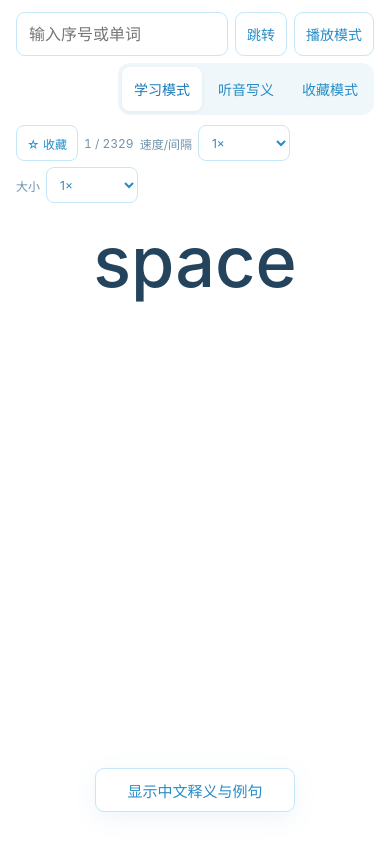
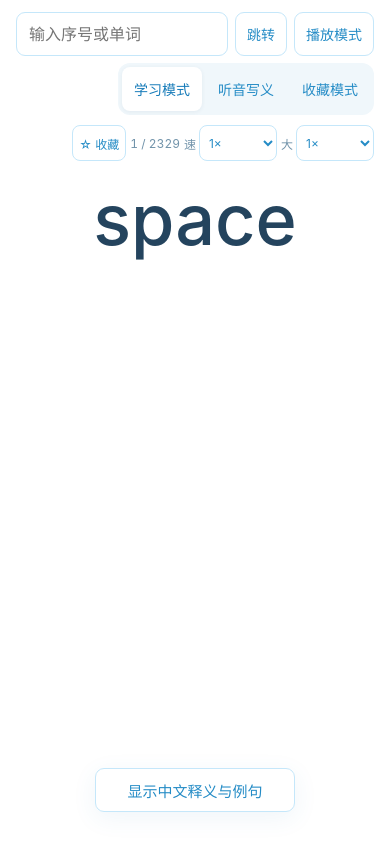
Before and after one commit to clearlove8888/Aword, a Vue app: page / in a window 390 px wide. Built offline with nearby package versions, Linux system fonts and the light colour scheme.

Commit message:
style: Update top-toolbar layout and controls for improved responsiveness and user experience

```diff
--- a/src/style.css
+++ b/src/style.css
@@ -340,7 +340,24 @@ button, input, select { font: inherit; -webkit-tap-highlight-color: transparent;
   .top-toolbar .jump-form { width: 100%; }
   .top-toolbar .jump-form input { flex: 1 1 100px; width: 100px; }
   .top-toolbar .study-mode { margin-left: auto; }
-  .top-toolbar .word-meta { gap: 6px; font-size: 12px; }
+  .top-toolbar .word-meta {
+    width: 100%;
+    min-width: 0;
+    margin-left: 0;
+    flex-wrap: nowrap;
+    justify-content: flex-end;
+    gap: 4px;
+    font-size: 12px;
+  }
+  .top-toolbar .favorite-toggle { flex: 0 1 auto; min-width: 0; padding-inline: 6px; font-size: 12px; }
+  .top-toolbar .speed-control,
+  .top-toolbar .size-control { flex: 0 1 auto; min-width: 0; gap: 3px; }
+  .top-toolbar .speed-control > span,
+  .top-toolbar .size-control > span { font-size: 0; }
+  .top-toolbar .speed-control > span::after { content: '速'; font-size: 12px; }
+  .top-toolbar .size-control > span::after { content: '大'; font-size: 12px; }
+  .top-toolbar .speed-control select,
+  .top-toolbar .size-control select { min-width: 54px; padding-inline: 5px 18px; }
 }
 
 @media (min-width: 901px) {
```
